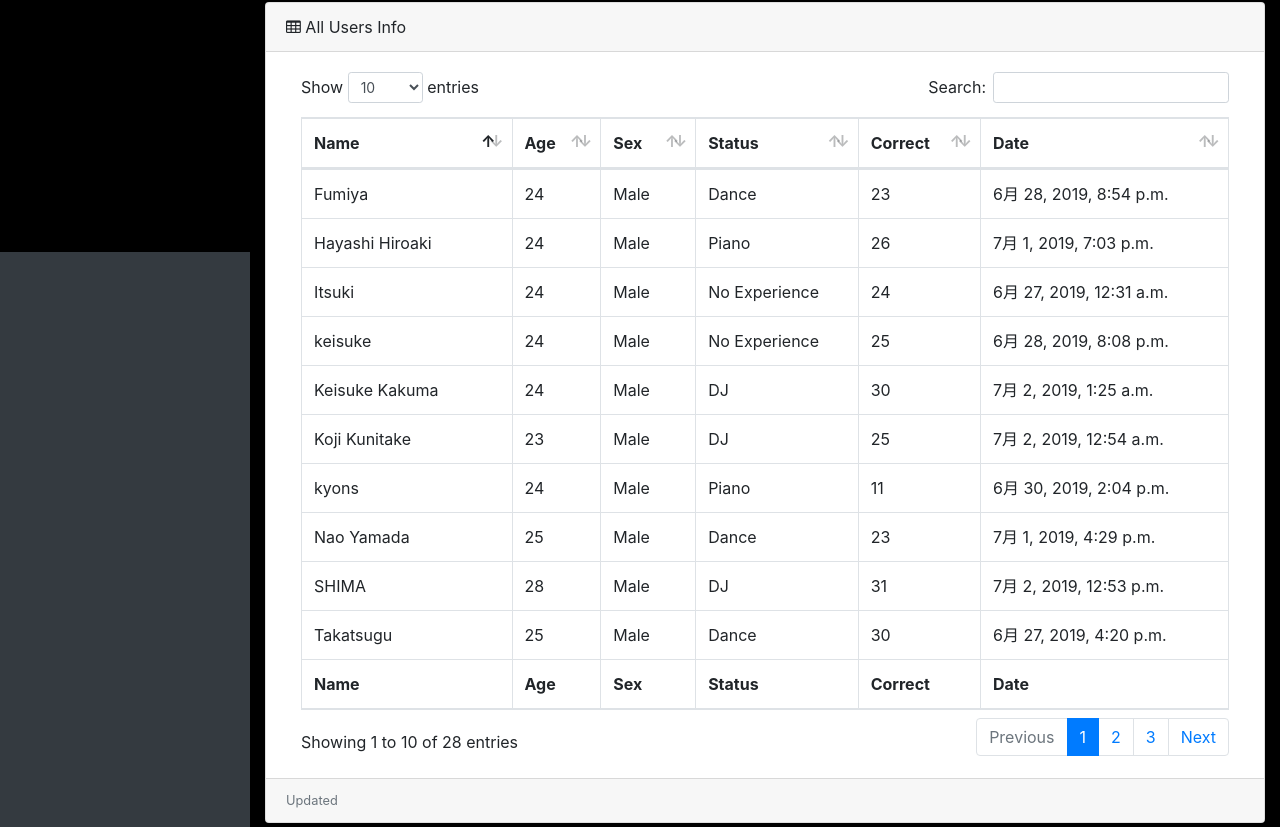
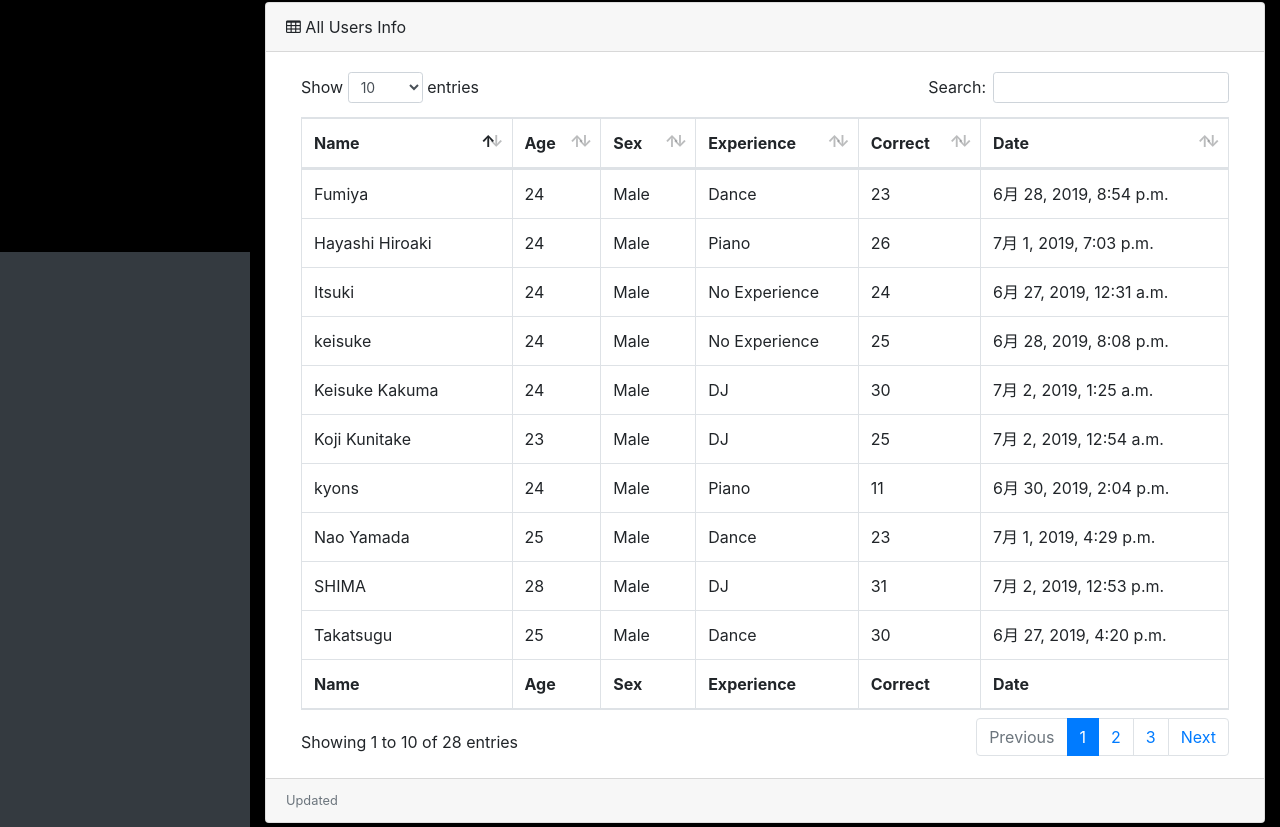
Before and after one commit to NumbTyler/beatcount, a Django app: page /index.html in a window 1280 px wide. Shown: the part 492-1319 px from the top of the page. Run offline with Django 3.2, Linux system fonts and the light colour scheme; data comes from the database, SQL or seed files in the repository; some libraries are stand-ins or nearby versions.

Commit message:
Database

```diff
--- a/beatcount/templates/beatcount/index.html
+++ b/beatcount/templates/beatcount/index.html
@@ -167,7 +167,7 @@
                   <th>Name</th>
                   <th>Age</th>
                   <th>Sex</th>
-                  <th>Status</th>
+                  <th>Experience</th>
                   <th>Correct</th>
                   <th>Date</th>
                 </tr>
@@ -178,7 +178,7 @@
                     <th>Name</th>
                     <th>Age</th>
                     <th>Sex</th>
-                    <th>Status</th>
+                    <th>Experience</th>
                     <th>Correct</th>
                     <th>Date</th>
                 </tr>
```
